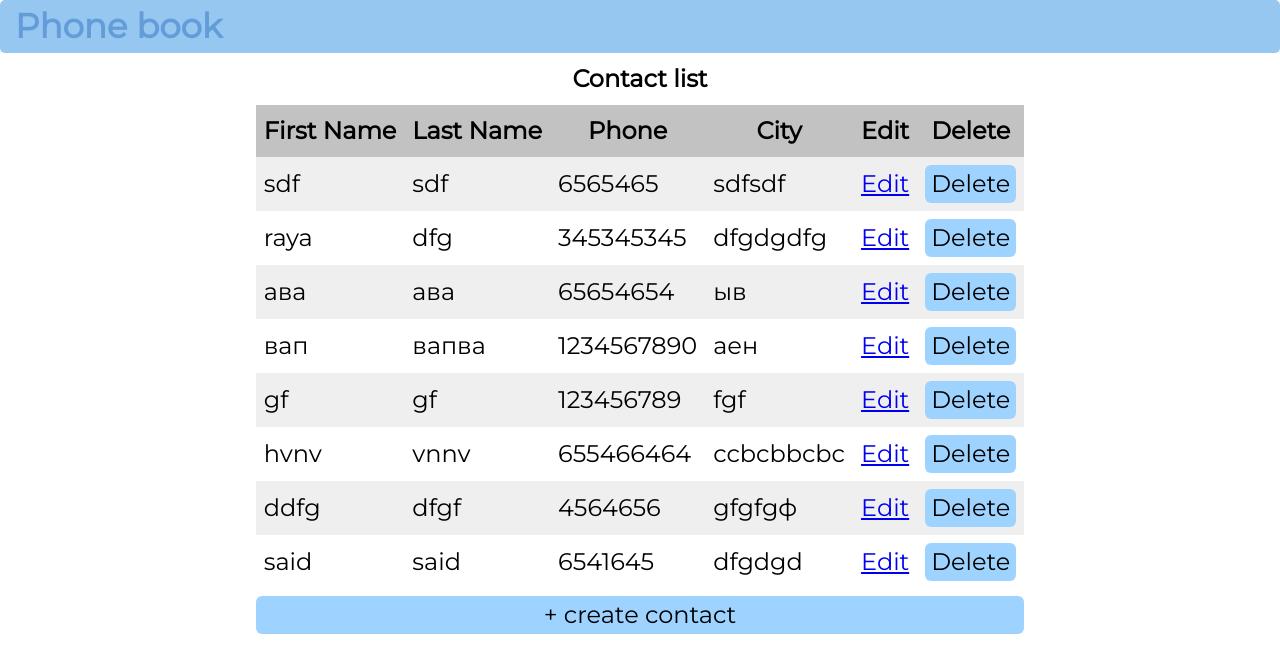
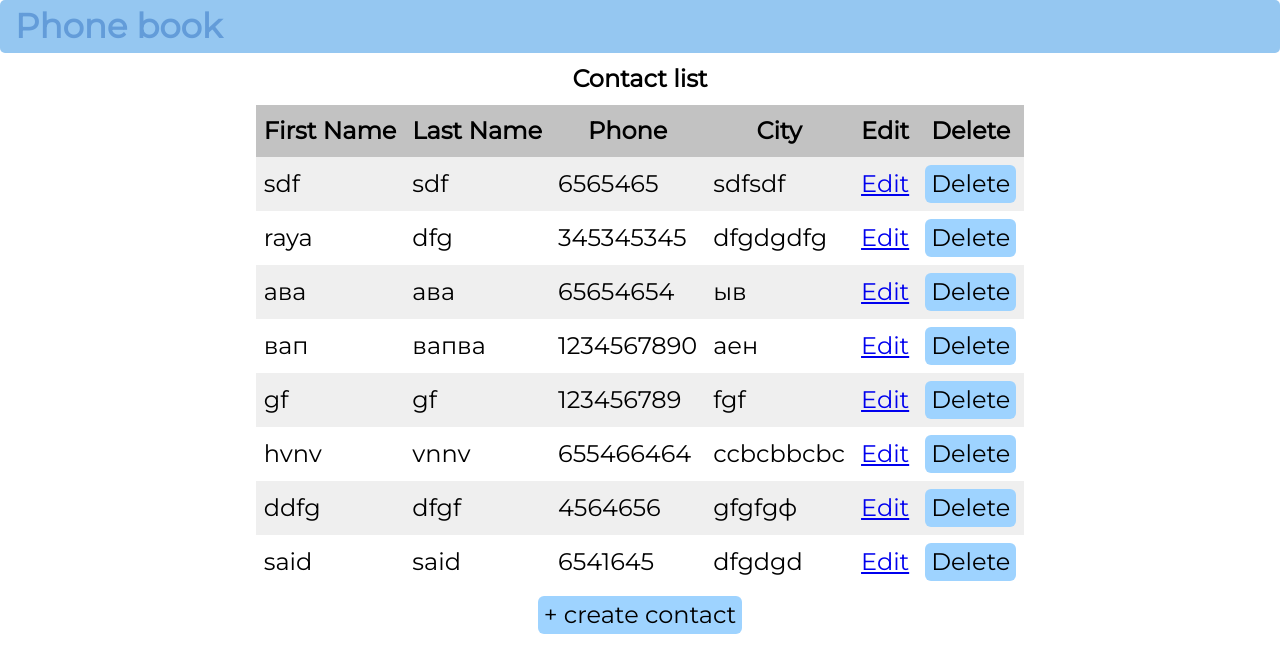
Before and after one commit to ravgusha/phone-book, a React (Create React App) app: page /contacts in a window 1280 px wide. Shown: the top 672 px of the page. Built offline with nearby package versions, Linux system fonts and the light colour scheme; data requests are answered from the project's data file.

Commit message:
refactor: create ComponentWrapper component

```diff
--- /dev/null
+++ b/src/components/ComponentWrapper/index.tsx
@@ -0,0 +1,11 @@
+import StyledComponentWrapper from './style';
+
+interface IWrapper {
+    children: JSX.Element[] | JSX.Element
+}
+
+const ComponentWrapper = ({ children }: IWrapper) => {
+  return <StyledComponentWrapper>{children}</StyledComponentWrapper>;
+};
+
+export default ComponentWrapper;
--- /dev/null
+++ b/src/components/ComponentWrapper/style.ts
@@ -0,0 +1,12 @@
+import styled from 'styled-components';
+
+const StyledComponentWrapper = styled.div`
+  margin: 0 auto;
+  width: fit-content;
+  display: flex;
+  justify-content: center;
+  align-items: center;
+  flex-direction: column;
+`;
+
+export default StyledComponentWrapper;
--- a/src/components/Table/index.tsx
+++ b/src/components/Table/index.tsx
@@ -3,6 +3,7 @@ import React from 'react';
 import { useTable, Column } from 'react-table';
 
 import { IPerson } from '../../types';
+import StyledTable from './style';
 
 interface Props {
   columns: Array<Column<object>>;
@@ -16,7 +17,7 @@ const Table: React.FC<Props> = ({ columns, data }) => {
   });
 
   return (
-    <table {...getTableProps()}>
+    <StyledTable {...getTableProps()}>
       <thead>
         {headerGroups.map((headerGroup) => (
           <tr {...headerGroup.getHeaderGroupProps()}>
@@ -38,7 +39,7 @@ const Table: React.FC<Props> = ({ columns, data }) => {
           );
         })}
       </tbody>
-    </table>
+    </StyledTable>
   );
 };
 
--- a/src/components/Table/style.ts
+++ b/src/components/Table/style.ts
@@ -2,13 +2,7 @@ import styled from 'styled-components';
 
 import * as styles from '../../styleConstants';
 
-const Container = styled.div`
-  margin: 0 auto;
-  width: fit-content;
-  display: flex;
-  flex-direction: column;
-
-  table {
+const StyledTable = styled.table`
   margin-bottom: 7px;
   font-size: ${styles.FONTSIZE_1};
   border: none;
@@ -40,7 +34,6 @@ const Container = styled.div`
     margin: 0;
     padding: 0.5rem;
   }
-  }
 `;
 
-export default Container;
+export default StyledTable;
--- a/src/containers/Contacts/Form/index.tsx
+++ b/src/containers/Contacts/Form/index.tsx
@@ -10,7 +10,7 @@ import {
   useUpdateContactMutation,
 } from '../../../redux/apiSlice';
 
-import { Logo, Submit, StyledForm, Container } from './style';
+import { Logo, Submit, StyledForm, FormComponentWrapper } from './style';
 
 const VALIDATION_DIGITS_ONLY = new RegExp(/^\d+$/);
 
@@ -73,7 +73,7 @@ const Form = () => {
   }
 
   return (
-    <Container>
+    <FormComponentWrapper>
       <StyledForm onSubmit={handleSubmit(onSubmitHandler)}>
         <Logo src="../../../contact.svg" />
         <FormInput
@@ -114,7 +114,7 @@ const Form = () => {
         />
         {isCreate ? <Submit type="submit">Add</Submit> : <Submit type="submit">Edit</Submit>}
       </StyledForm>
-    </Container>
+    </FormComponentWrapper>
   );
 };
 
--- a/src/containers/Contacts/Form/style.ts
+++ b/src/containers/Contacts/Form/style.ts
@@ -1,11 +1,10 @@
 import styled from 'styled-components';
+
+import ComponentWrapper from '../../../components/ComponentWrapper';
 import * as styles from '../../../styleConstants';
 
-export const Container = styled.div`
+export const FormComponentWrapper = styled(ComponentWrapper)`
   height: 94vh;
-  display: flex;
-  align-items: center;
-  justify-content: center;
 `;
 
 export const StyledForm = styled.form`
--- a/src/containers/Contacts/index.tsx
+++ b/src/containers/Contacts/index.tsx
@@ -4,8 +4,8 @@ import { useDeleteContactMutation, useGetContactsQuery } from '../../redux/apiSl
 import Button from '../../components/Button';
 import Spinner from '../../components/Spinner';
 import Table from '../../components/Table';
-import Container from '../../components/Table/style';
 import tableColumns from './tableColumns';
+import ComponentWrapper from '../../components/ComponentWrapper';
 
 const Contacts = () => {
   const navigate = useNavigate();
@@ -21,7 +21,7 @@ const Contacts = () => {
   }
 
   return (
-    <Container>
+    <ComponentWrapper>
       <Table columns={columns} data={contacts} />
       <Button
         onClick={() => {
@@ -29,7 +29,7 @@ const Contacts = () => {
         }}
         label="+ create contact"
       />
-    </Container>
+    </ComponentWrapper>
   );
 };
 
```
Lines whose indentation alone changed are shown as unchanged.
